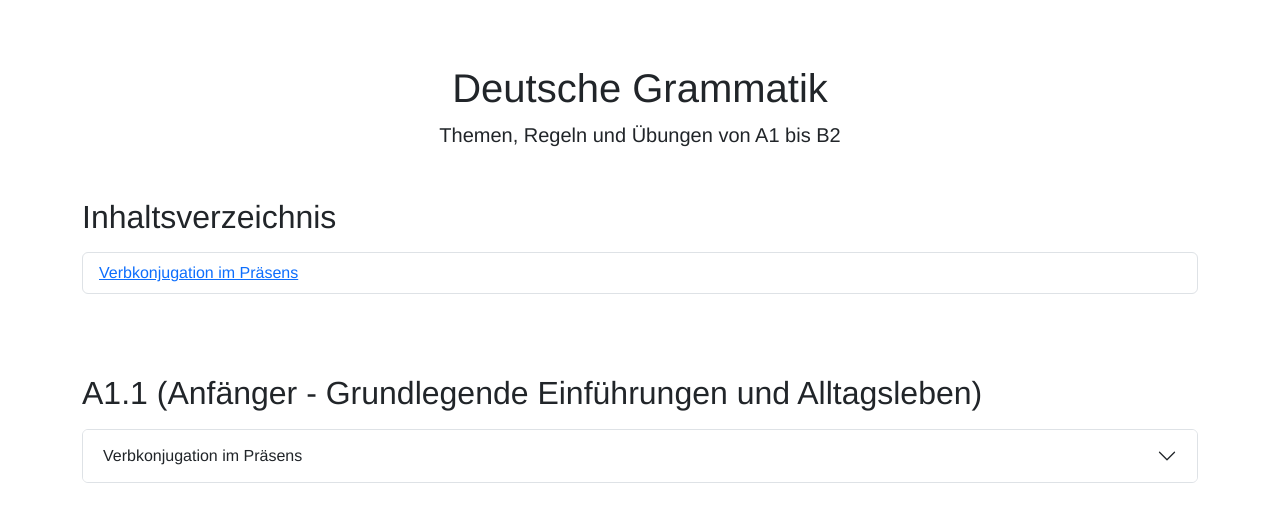
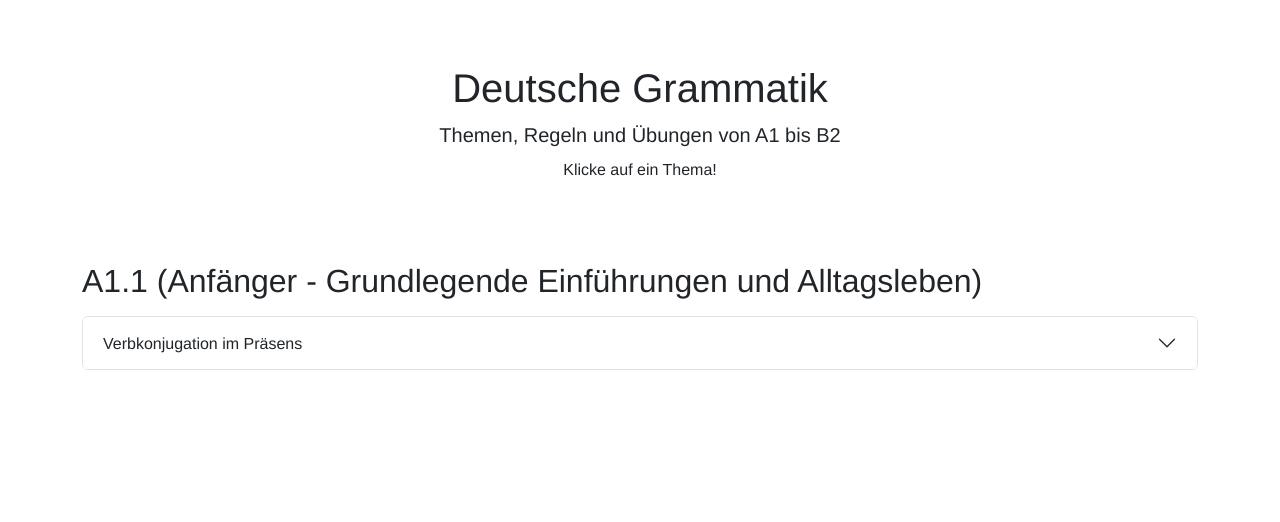
Before and after one commit to Davidelanz/german_notes, a website: page docs/index.html in a window 1280 px wide. Drawn offline with nearby package versions, Linux system fonts and the light colour scheme.

Commit message:
Refactor HTML structure and remove automatic table of contents generation

```diff
--- a/build.js
+++ b/build.js
@@ -71,7 +71,7 @@ function buildHTML() {
 
     // Wrap the content in an <h2>
     finalContent += `
-      <h2 class="mt-5 mb-3">${sectionTitle}</h2>
+      <h2 class="section-title mt-5 mb-3">${sectionTitle}</h2>
       <div class="accordion">
         ${sectionContent}
       </div>
--- a/docs/index.html
+++ b/docs/index.html
@@ -36,22 +36,16 @@
 
   <body>
     <div class="container">
-      <header class="text-center mb-5">
+      <header class="text-center mb-3">
         <h1>Deutsche Grammatik</h1>
-        <p class="lead">Themen, Regeln und Übungen von A1 bis B2</p>
+        <p class="lead mb-2">Themen, Regeln und Übungen von A1 bis B2</p>
+        <p>Klicke auf ein Thema!</p>
       </header>
-
-      <nav class="mb-2">
-        <h2>Inhaltsverzeichnis</h2>
-        <ul id="toc" class="list-group my-3">
-          <!-- Table of contents will be dynamically added here -->
-        </ul>
-      </nav>
 
       <main class="py-3">
         <!-- Content placeholder for the accordion sections -->
         <div id="accordion-container">
-      <h2 class="mt-5 mb-3">A1.1 (Anfänger - Grundlegende Einführungen und Alltagsleben)</h2>
+      <h2 class="section-title mt-5 mb-3">A1.1 (Anfänger - Grundlegende Einführungen und Alltagsleben)</h2>
       <div class="accordion">
 
     <div class="accordion-item">
@@ -199,25 +193,5 @@
     </div>
 
     <script src="https://cdn.jsdelivr.net/npm/bootstrap@5.3.3/dist/js/bootstrap.bundle.min.js"></script>
-    <script>
-      // Generate automatic table of contents based on the accordion sections
-      document.addEventListener("DOMContentLoaded", function () {
-        const toc = document.getElementById("toc");
-        const accordionItems = document.querySelectorAll(".accordion-item");
-        accordionItems.forEach((item) => {
-          const heading = item.querySelector(".accordion-header button");
-          const sectionId = heading
-            .getAttribute("aria-controls")
-            .replace("collapse", "");
-          const li = document.createElement("li");
-          li.className = "list-group-item";
-          const a = document.createElement("a");
-          a.href = `#${sectionId}`;
-          a.textContent = heading.textContent;
-          li.appendChild(a);
-          toc.appendChild(li);
-        });
-      });
-    </script>
   </body>
 </html>
```
Also changed, not shown: template.html (+3 -29 lines).
